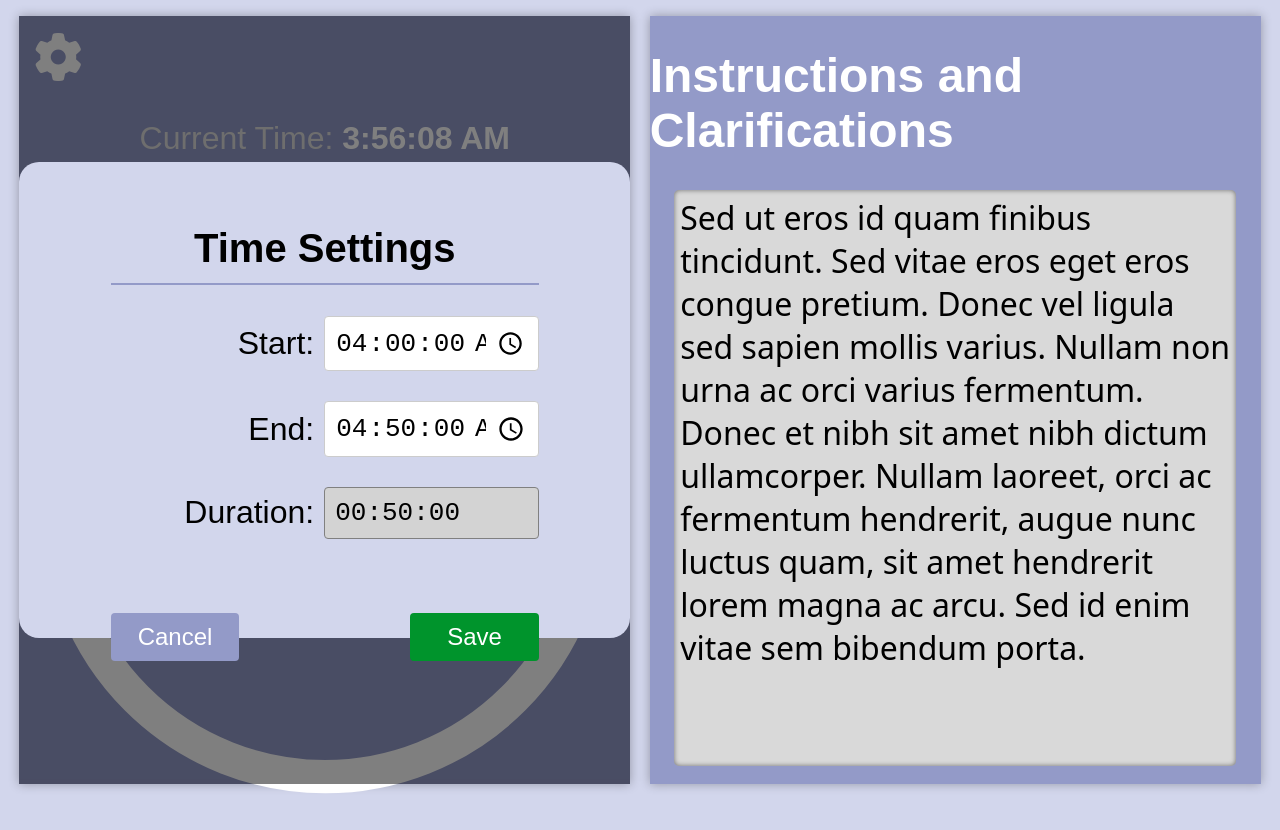
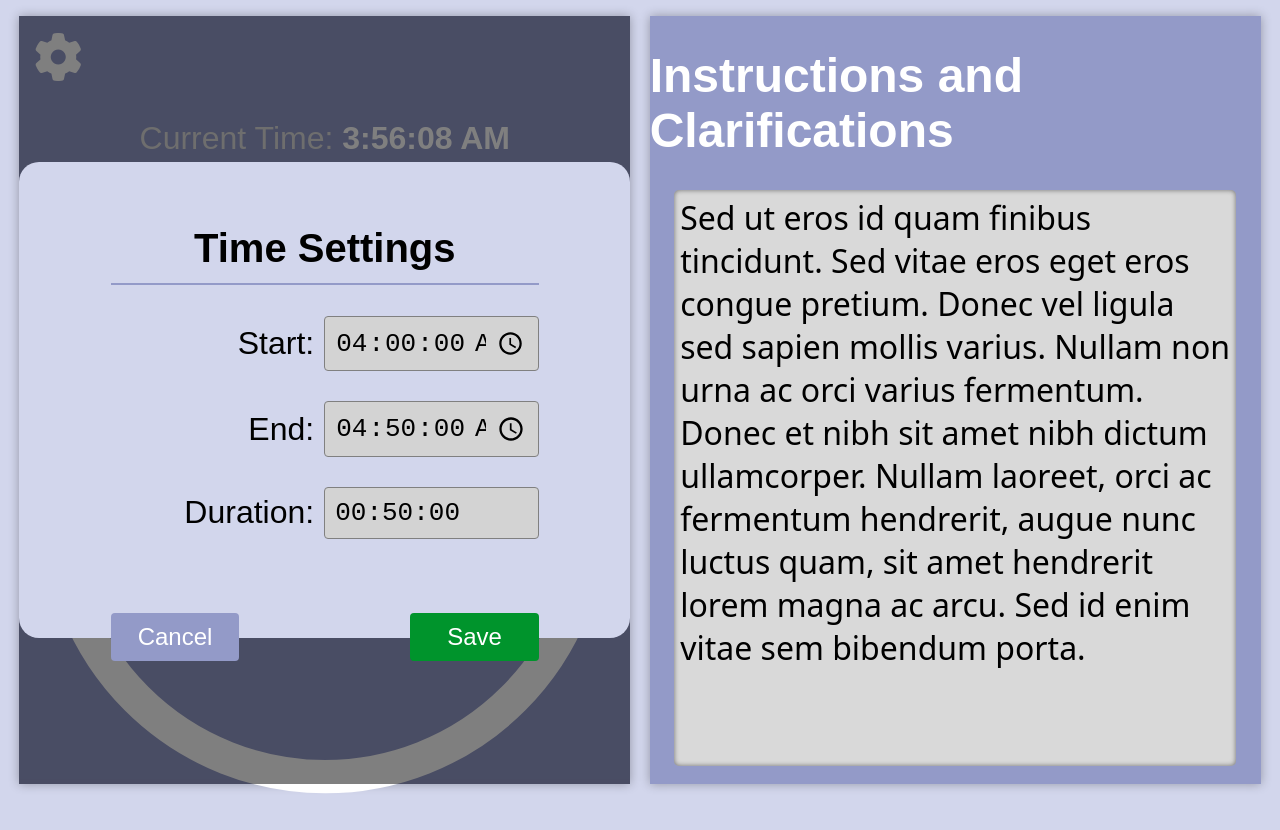
Before and after one commit to luciankt/CS1332-Exam-Timer, a React (Create React App) app: page / in a window 1280 px wide. Both pictures are taken after a click on the element 58 px from the left and 58 px from the top of the page. Built offline with nearby package versions, Linux system fonts and the light colour scheme.

Commit message:
Fix quirks with timer and modal

```diff
--- a/src/App.tsx
+++ b/src/App.tsx
@@ -3,10 +3,11 @@ import LeftPane from './components/LeftPane';
 import RightPane from './components/RightPane';
 
 function App() {
+
   // Render the LeftPane and RightPane components
   return (
     <div className="App">
-      <LeftPane/>
+      <LeftPane />
       <RightPane/>
     </div>
   );
--- a/src/components/LeftPane.tsx
+++ b/src/components/LeftPane.tsx
@@ -8,28 +8,43 @@ import TimerModal from './TimerModal';
 // Props
 interface LeftPaneProps {}
 
-
 // LeftPane component
 const LeftPane: React.FC<LeftPaneProps> = (props) => {
+
+    // Calculate current time in seconds
+    const calculateCurrentTime = () => {
+        const now = new Date();
+        return now.getHours() * 3600 + now.getMinutes() * 60 + now.getSeconds();
+    }
+
+    // Recalculate current time every second
+    React.useEffect(() => {
+        const interval = setInterval(() => {
+        setCurrentTime(calculateCurrentTime());
+        }, 1000);
+        return () => clearInterval(interval);
+    }, []);
 
     // Function to calculate the next full hour
     const calculateNextFullHour = (offset: number) => {
         const now = new Date();
         const nextHour = new Date(now.getTime() + 60 * 60 * 1000);
         const nextFullHour = new Date(nextHour.getFullYear(), nextHour.getMonth(), nextHour.getDate(), nextHour.getHours(), 0, offset);
-        const formattedTime = nextFullHour.toLocaleTimeString([], { hour: '2-digit', minute: '2-digit', second: '2-digit', hour12: false });
-        return formattedTime;
+        // const formattedTime = nextFullHour.toLocaleTimeString([], { hour: '2-digit', minute: '2-digit', second: '2-digit', hour12: false });
+        return nextFullHour;
     }
 
     // Variables
-    const [duration, setDuration] = useState<number>(3000);
-    const [startTime, setStartTime] = useState<string>(calculateNextFullHour(0));
-    const [endTime, setEndTime] = useState<string>(calculateNextFullHour(duration));
-    const [timerIsActive, activateTimer] = useState<boolean>(false);
-    const [totalTime, setTotalTime] = useState<number>(3000);
+    const defaultDuration = 3000; // Default duration of the timer in seconds
+    const [startTime, setStartTime] = useState<Date>(calculateNextFullHour(0)); // The start time
+    const [endTime, setEndTime] = useState<Date>(calculateNextFullHour(defaultDuration)); // The end time
+    const [duration, setTotalTime] = useState<number>(defaultDuration); // The total time from startTime to endTime
+    const [timeLeft, setDuration] = useState<number>(defaultDuration); // The time left from now
+    const [timerIsActive, activateTimer] = useState<boolean>(false); // Whether the timer is active
+    const [timerModalIsOpen, setTimerModalIsOpen] = useState(false); // Whether the settings modal is open
+    const [currentTime, setCurrentTime] = React.useState(calculateCurrentTime());
 
     // Settings modal
-    const [timerModalIsOpen, setTimerModalIsOpen] = useState(false);
     const openTimerModal = () => setTimerModalIsOpen(true);
     const closeTimerModal = () => {
         if (timerModalIsOpen) {
@@ -38,75 +53,93 @@ const LeftPane: React.FC<LeftPaneProps> = (props) => {
     };
 
     // Set the new times when updated in settings modal
-    const setNewTimes = (newStartTime: string, newEndTime: string) => {
-        activateTimer(false);
+    const setNewTimes = (newStartTime: Date, newEndTime: Date) => {
+        let time = Math.floor((newEndTime.getTime() - newStartTime.getTime()) / 1000);
+
+        // Add a day to the end time if the new end time is before the new start time
+        if (time < 0) {
+            newEndTime.setDate(newEndTime.getDate() + 1);
+            time = Math.floor((newEndTime.getTime() - newStartTime.getTime()) / 1000);
+        }
+
+        // Update the times
         setStartTime(newStartTime);
         setEndTime(newEndTime);
-        setDuration((new Date(`1970-01-01T${newEndTime}`).getTime() - new Date(`1970-01-01T${newStartTime}`).getTime()) / 1000);
-        setTotalTime((new Date(`1970-01-01T${newEndTime}`).getTime() - new Date(`1970-01-01T${newStartTime}`).getTime()) / 1000);
+        setDuration(time);
+        setTotalTime(time);
     };
 
     const reachZero = () => {
         activateTimer(false);
-        setTimeout(resetTimer, 5000);
+        setTimeout(resetTimer, 2500);
     }
 
+    // Reset the timer to default values
     const resetTimer = () => {
-        setDuration(3000);
-        setStartTime(calculateNextFullHour(0));
-        setEndTime(calculateNextFullHour(3000));
-        activateTimer(false);
-        setTotalTime(3000);
+        setNewTimes(calculateNextFullHour(0), calculateNextFullHour(defaultDuration));
     }
 
-     // Format the time in HH:MM:SS format
-     const formatTime = (time: number, publicDisplay?: boolean): string => {
-        const hours = Math.floor(time / 3600);
-        const minutes = Math.floor((time % 3600) / 60);
-        const seconds = time % 60;
-        let formattedTime = `${hours.toString().padStart(2, '0')}:${minutes.toString().padStart(2, '0')}:${seconds.toString().padStart(2, '0')}`;
-        if (publicDisplay) {
-            if (time < 3600) {
-                formattedTime = formattedTime.substring(3);
-            }
-            formattedTime = formattedTime.replace(/^0+/, '');
-        }
-        return formattedTime;
+    // Format Date object to HH:MM:SS in 24 hour time
+    const formatDatetime = (datetime: Date): string => {
+        return datetime.toLocaleTimeString('en-US', { timeZone: Intl.DateTimeFormat().resolvedOptions().timeZone, hour12: false });
     };
 
-    // Check if the timer should be activated
+    // Convert seconds to HH:MM:SS
+    const secondsToHHMMSS = (seconds: number, publicDisplay?: boolean) => {
+        const hours = Math.floor(seconds / 3600);
+        const minutes = Math.floor((seconds % 3600) / 60);
+        const remainingSeconds = Math.floor(seconds % 60);
+        let time = `${hours.toString().padStart(2, '0')}:${minutes.toString().padStart(2, '0')}:${remainingSeconds.toString().padStart(2, '0')}`;
+        if (publicDisplay) {
+            time = time.replace(/^00:/, '').replace(/^0/, '');
+        }
+        return time;
+    }
+
+    const secondsTo12HR = (seconds: number) => {
+        const hours = Math.floor(seconds / 3600) % 12 || 12;
+        const minutes = Math.floor((seconds % 3600) / 60);
+        const remainingSeconds = Math.floor(seconds % 60);
+        const period = hours >= 12 ? 'PM' : 'AM';
+        const time = `${hours.toString()}:${minutes.toString().padStart(2, '0')}:${remainingSeconds.toString().padStart(2, '0')} ${period}`;
+        return time;
+    }
+
     useEffect(() => {
-        const intervalId = setInterval(() => {
-            const now = new Date();
-            const currentTime = now.toLocaleTimeString([], { hour: '2-digit', minute: '2-digit', second: '2-digit', hour12: false });
+        const now = new Date();
+        const currentDuration = (endTime.getTime() - now.getTime()) / 1000;
 
-            if (currentTime >= startTime && !timerIsActive) {
-                activateTimer(true);
-                const currentDuration = (new Date(`1970-01-01T${endTime}`).getTime() - new Date(`1970-01-01T${currentTime}`).getTime()) / 1000;
-                setDuration(currentDuration);
-            } else if ((timerIsActive && currentTime < startTime)) {
-                activateTimer(false);
-            }
+        // Check if the timer should be active and update the time left
+        if (now >= startTime) {
+            activateTimer(true);
+            setDuration(currentDuration);
+        }
 
-            // Reset clock if duration is negative
-            if (duration < 0) {
-                reachZero()
-            }
-        }, 1000);
+        // Check if the timer should be inactive
+        else if (timerIsActive) {
+            activateTimer(false);
+        }
 
-        // Clear interval on component unmount
-        return () => clearInterval(intervalId);
+        // Check if the timer has reached zero
+        if (currentDuration <= 0) {
+            reachZero();
+        }
     // eslint-disable-next-line react-hooks/exhaustive-deps
-    }, [startTime, endTime, timerIsActive, duration]);
+    }, [currentTime]);
 
     return (
         <div className='leftPane' onClick={closeTimerModal}>
-            <TimerModal isOpen={timerModalIsOpen} onClose={closeTimerModal} onSave={setNewTimes} defaultStartTime={startTime} defaultEndTime={endTime} defaultDuration={formatTime(duration)} />
+            <TimerModal isOpen={timerModalIsOpen} onClose={closeTimerModal} onSave={setNewTimes} defaultStartTime={startTime} defaultEndTime={endTime} defaultDuration={secondsToHHMMSS(timeLeft)} formatDatetime={formatDatetime} />
             <div className='settingsButton' onClick={openTimerModal}>
                 <i className='fas fa-cog'></i>
             </div>
-            <CurrentTime />
-            <Timer totalTime={totalTime} timerDuration={duration} formatTime={formatTime} active={timerIsActive} reachZero={reachZero} />
+            <CurrentTime currentTime={secondsTo12HR(currentTime)} />
+            {timeLeft > 0 && (
+                <Timer duration={duration} timeLeft={timeLeft} secondsToHHMMSS={secondsToHHMMSS} active={timerIsActive} reachZero={reachZero} />
+            )}
+            {timeLeft <= 0 && (
+                <h1 style={{ color: 'pink' }}>Time is up!</h1>
+            )}
         </div>
     );
 };
--- a/src/components/Timer.tsx
+++ b/src/components/Timer.tsx
@@ -3,38 +3,27 @@ import './css/LeftPane.css';
 import '@fortawesome/fontawesome-free/css/all.min.css';
 
 interface LeftPaneProps {
-    totalTime: number;
-    timerDuration: number;
-    formatTime: (time: number, publicDisplay: boolean) => string;
+    duration: number;
+    timeLeft: number;
     active: boolean;
+    secondsToHHMMSS: (seconds: number, publicDisplay?: boolean) => string;
     reachZero: () => void;
 }
 
 const LeftPane: React.FC<LeftPaneProps> = (props) => {
 
-    // Calculate the remaining time for the circle
-    const [remainingTime, setRemainingTime] = React.useState(props.timerDuration);
-    React.useEffect(() => {
-        setRemainingTime(props.timerDuration);
-        const interval = setInterval(() => {
-            if (props.active && remainingTime > 0) {
-                setRemainingTime((prevRemainingTime: number) => prevRemainingTime - 1)
-            }
-        }, 1000);
-        return () => clearInterval(interval);
-        // eslint-disable-next-line react-hooks/exhaustive-deps
-    }, [props.timerDuration, props.active]);
-    const strokeDashoffset = (remainingTime / props.totalTime) * 1256;
-    const formattedTime = props.formatTime(remainingTime, true);
+    // Update circle graphic as timeLeft updates
+    const strokeDashoffset = (props.timeLeft / props.duration) * 1256;
 
     // Timer reaches zero
     React.useEffect(() => {
-        if (remainingTime <= 0 && props.active) {
+        if (props.timeLeft <= 0 && props.active) {
             props.reachZero();
         }
-    }, [remainingTime, props]);
+    }, [props]);
 
     return (
+        <>
             <div className="timer">
                 <div className="timeLeftText">Time Left</div>
                 <svg viewBox="0 0 480 480">
@@ -44,6 +33,7 @@ const LeftPane: React.FC<LeftPaneProps> = (props) => {
                         cy="240"
                         className="backgroundCircle"
                         ></circle>
+                    {props.active && (
                         <circle
                             r="200"
                             cx="240"
@@ -51,9 +41,11 @@ const LeftPane: React.FC<LeftPaneProps> = (props) => {
                             className="timerCircle"
                             style={{ strokeDashoffset }}
                         ></circle>
+                    )}
                 </svg>
-            <div className="timerText">{formattedTime}</div>
+                <div className="timerText">{props.secondsToHHMMSS(props.timeLeft, true)}</div>
             </div>
+        </>
     );
 };
 
--- a/src/components/TimerModal.tsx
+++ b/src/components/TimerModal.tsx
@@ -4,16 +4,17 @@ import './css/TimerModal.css';
 interface TimerModalProps {
     isOpen: boolean;
     onClose: () => void;
-    onSave: (startTime: string, endTime: string) => void;
-    defaultStartTime: string;
-    defaultEndTime: string;
+    onSave: (startTime: Date, endTime: Date) => void;
+    formatDatetime: (datetime: Date) => string;
+    defaultStartTime: Date;
+    defaultEndTime: Date;
     defaultDuration: string;
 }
 
-const TimerModal: React.FC<TimerModalProps> = ({ isOpen, onClose, onSave, defaultStartTime, defaultEndTime, defaultDuration }) => {
-    const [startTime, setStartTime] = useState<string>(defaultStartTime);
-    const [endTime, setEndTime] = useState<string>(defaultEndTime);
-    const [duration, setDuration] = useState<string>(defaultDuration);
+const TimerModal: React.FC<TimerModalProps> = ({ isOpen, onClose, onSave, defaultStartTime, defaultEndTime, defaultDuration, formatDatetime }) => {
+    const [startTime, setStartTime] = useState<Date>(defaultStartTime);
+    const [endTime, setEndTime] = useState<Date>(defaultEndTime);
+    const [duration, setDuration] = useState<string>(defaultDuration); // Internal to this component; not emitted
 
     const startTimeRef = useRef(startTime);
     const endTimeRef = useRef(endTime);
@@ -44,20 +45,20 @@ const TimerModal: React.FC<TimerModalProps> = ({ isOpen, onClose, onSave, defaul
 
     const updateTime = (updateType: string, newTime: HTMLInputElement["value"]) => {
         try {
-            let start;
-            let end;
+            let duration;
+            const [hours, minutes, seconds] = newTime.split(':');
+            const newDate = new Date();
+            newDate.setHours(Number(hours));
+            newDate.setMinutes(Number(minutes));
+            newDate.setSeconds(Number(seconds));
+            newDate.setMilliseconds(0);
             if (updateType === 'start') {
-                setStartTime(newTime);
-                start = new Date(`1970-01-01T${newTime}`);
-                end = new Date(`1970-01-01T${endTime}`);
+                setStartTime(newDate);
+                duration = new Date(endTimeRef.current.getTime() - newDate.getTime()).toISOString().substr(11, 8);
             } else {
-                setEndTime(newTime);
-                start = new Date(`1970-01-01T${startTime}`);
-                end = new Date(`1970-01-01T${newTime}`);
+                setEndTime(newDate);
+                duration = new Date(newDate.getTime() - startTimeRef.current.getTime()).toISOString().substr(11, 8);
             }
-
-            const diff = end.getTime() - start.getTime();
-            const duration = new Date(diff).toISOString().substring(11,19);
             setDuration(duration);
         } catch (error) {
             return;
@@ -69,6 +70,13 @@ const TimerModal: React.FC<TimerModalProps> = ({ isOpen, onClose, onSave, defaul
         onClose();
     };
 
+    const invalidTimes = () => {
+        return new Date(startTime) < new Date() && new Date(endTime) < new Date()
+    }
+
+    const invalidDuration = () => {
+        return duration === '00:00:00';
+    }
 
     return (
         <>
@@ -82,9 +90,10 @@ const TimerModal: React.FC<TimerModalProps> = ({ isOpen, onClose, onSave, defaul
                             <input
                                 type="time"
                                 id="startTime"
-                                value={startTime}
+                                value={formatDatetime(startTime)}
                                 onChange={(e) => updateTime('start', e.target.value)}
                                 step="1"
+                                className={`${invalidTimes() ? 'red' : 'gray'}`}
                             />
                         </div>
                         <div className="input-group">
@@ -92,9 +101,10 @@ const TimerModal: React.FC<TimerModalProps> = ({ isOpen, onClose, onSave, defaul
                             <input
                                 type="time"
                                 id="endTime"
-                                value={endTime}
+                                value={formatDatetime(endTime)}
                                 onChange={(e) => updateTime('end', e.target.value)}
                                 step="1"
+                                className={`${invalidTimes() ? 'red' : 'gray'}`}
                             />
                         </div>
                         <div className="input-group">
@@ -105,12 +115,18 @@ const TimerModal: React.FC<TimerModalProps> = ({ isOpen, onClose, onSave, defaul
                                 value={duration}
                                 step="1"
                                 readOnly={true}
-                                className={`${duration === '00:00:00' ? 'red' : 'gray'}`}
+                                className={`${invalidDuration() ? 'red' : 'gray'}`}
                             />
                         </div>
                         <div className="buttons">
                             <button className="cancelButton" onClick={onClose}>Cancel</button>
-                            <button className="saveButton" onClick={handleSave}>Save</button>
+                            <button
+                                className="saveButton"
+                                onClick={handleSave}
+                                disabled={invalidDuration() || invalidTimes()}
+                            >
+                                Save
+                            </button>
                         </div>
                     </div>
                 </div>
--- a/src/components/css/TimerModal.css
+++ b/src/components/css/TimerModal.css
@@ -57,6 +57,7 @@ input {
     outline: none;
     width: 45%;
     font-family: monospace;
+    transition: background-color 0.5s ease;
 }
 
 .red {
@@ -91,10 +92,25 @@ button {
     justify-content: space-between;
 }
 
-.saveButton {
+.saveButton, .cancelButton {
     background: #00942c;
+    transition: background-color 0.3s ease, transform 0.3s ease; /* Add this line */
+}
+
+.saveButton:hover, .cancelButton:hover {
+    background: #007a22; /* Darken the color */
+    transform: scale(1.05); /* Make the button pop up */
+}
+
+.saveButton:disabled {
+    background: #cccccc; /* Gray color */
+    cursor: not-allowed; /* Change cursor */
 }
 
 .cancelButton {
     background: #939AC8;
 }
+
+.cancelButton:hover {
+    background: #717aa8; /* Darken the color */
+}
```
Also changed, not shown: src/components/CurrentTime.tsx (+4 -13 lines). Lines whose indentation alone changed are shown as unchanged.
